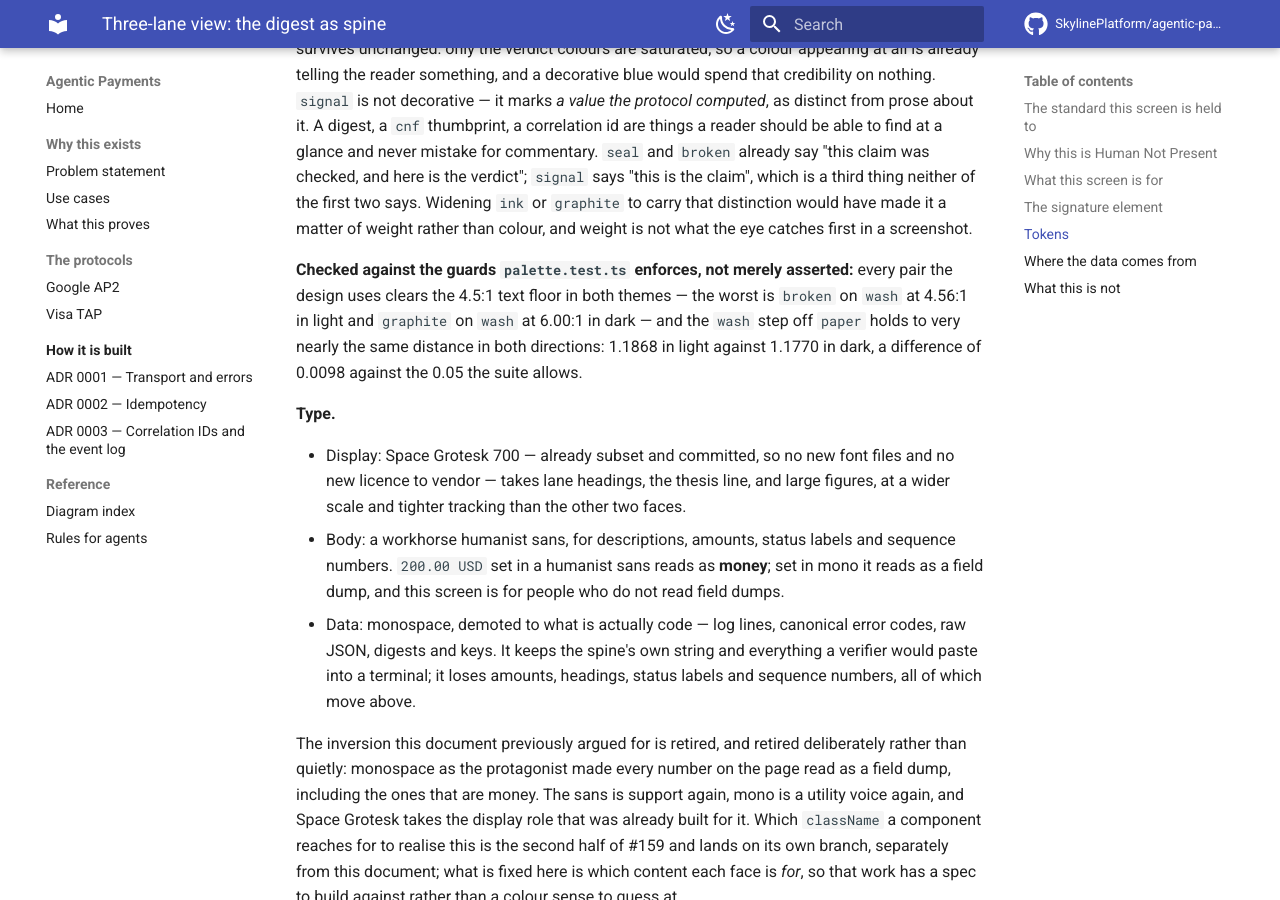
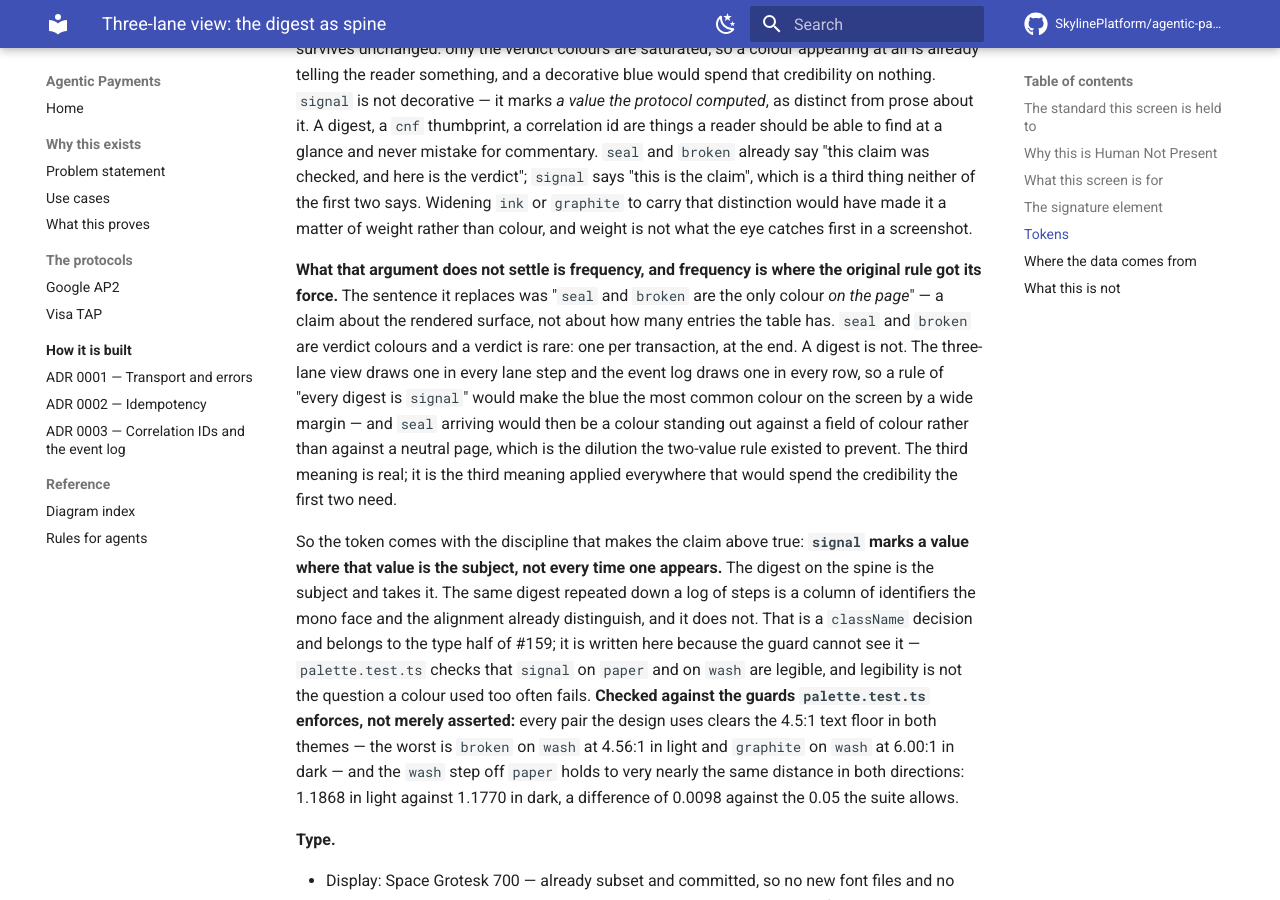
Before and after one commit to SkylinePlatform/agentic-payments, an MkDocs documentation site: the page built from docs/specs/2026-08-06-three-lane-view-design.md, in a window 1280 px wide and 900 px high, scrolled down 2966 px. Built offline with MkDocs 1.6.1 and Material for MkDocs 9.7.7, drawn with Linux system fonts in a browser that asks for light colours; comment, search, counter and statistics services are not loaded.

Commit message:
docs(frontend): what keeps three saturated tokens from being one too many
The Tokens revision argues that signal preserves the rule that colour
means something, because it carries a third meaning neither verdict
colour does. That is right about meaning and silent about frequency, and
frequency is what the rule it replaces actually rested on: the original
sentence was "seal and broken are the only colour on the page", a claim
about the rendered surface rather than about the size of the table.

A verdict is rare — one per transaction, at the end. A digest is not:
Lanes draws one per step and EventLog one per row. "Every digest is
signal" would make blue the most common colour on the screen, and seal
arriving would then stand out against a field of colour instead of
against a neutral page, which is the dilution two saturated values
existed to prevent.

The token survives that; the argument for it needed the other half. It
now names the discipline the type half has to honour — signal marks a
value where the value is the subject, not every time one appears — and
says why the guard cannot enforce it: palette.test.ts asks whether signal
is legible on paper and on wash, and legibility is not the question a
colour used too often fails.

No hex changed.

Refs #159

```diff
--- a/docs/specs/2026-08-06-three-lane-view-design.md
+++ b/docs/specs/2026-08-06-three-lane-view-design.md
@@ -132,6 +132,27 @@ neither of the first two says. Widening `ink` or `graphite` to carry that
 distinction would have made it a matter of weight rather than colour, and
 weight is not what the eye catches first in a screenshot.
 
+**What that argument does not settle is frequency, and frequency is where the
+original rule got its force.** The sentence it replaces was "`seal` and `broken`
+are the only colour *on the page*" — a claim about the rendered surface, not
+about how many entries the table has. `seal` and `broken` are verdict colours
+and a verdict is rare: one per transaction, at the end. A digest is not. The
+three-lane view draws one in every lane step and the event log draws one in
+every row, so a rule of "every digest is `signal`" would make the blue the most
+common colour on the screen by a wide margin — and `seal` arriving would then be
+a colour standing out against a field of colour rather than against a neutral
+page, which is the dilution the two-value rule existed to prevent. The third
+meaning is real; it is the third meaning applied everywhere that would spend the
+credibility the first two need.
+
+So the token comes with the discipline that makes the claim above true:
+**`signal` marks a value where that value is the subject, not every time one
+appears.** The digest on the spine is the subject and takes it. The same digest
+repeated down a log of steps is a column of identifiers the mono face and the
+alignment already distinguish, and it does not. That is a `className` decision
+and belongs to the type half of #159; it is written here because the guard
+cannot see it — `palette.test.ts` checks that `signal` on `paper` and on `wash`
+are legible, and legibility is not the question a colour used too often fails.
 **Checked against the guards `palette.test.ts` enforces, not merely asserted:**
 every pair the design uses clears the 4.5:1 text floor in both themes — the
 worst is `broken` on `wash` at 4.56:1 in light and `graphite` on `wash` at
```
